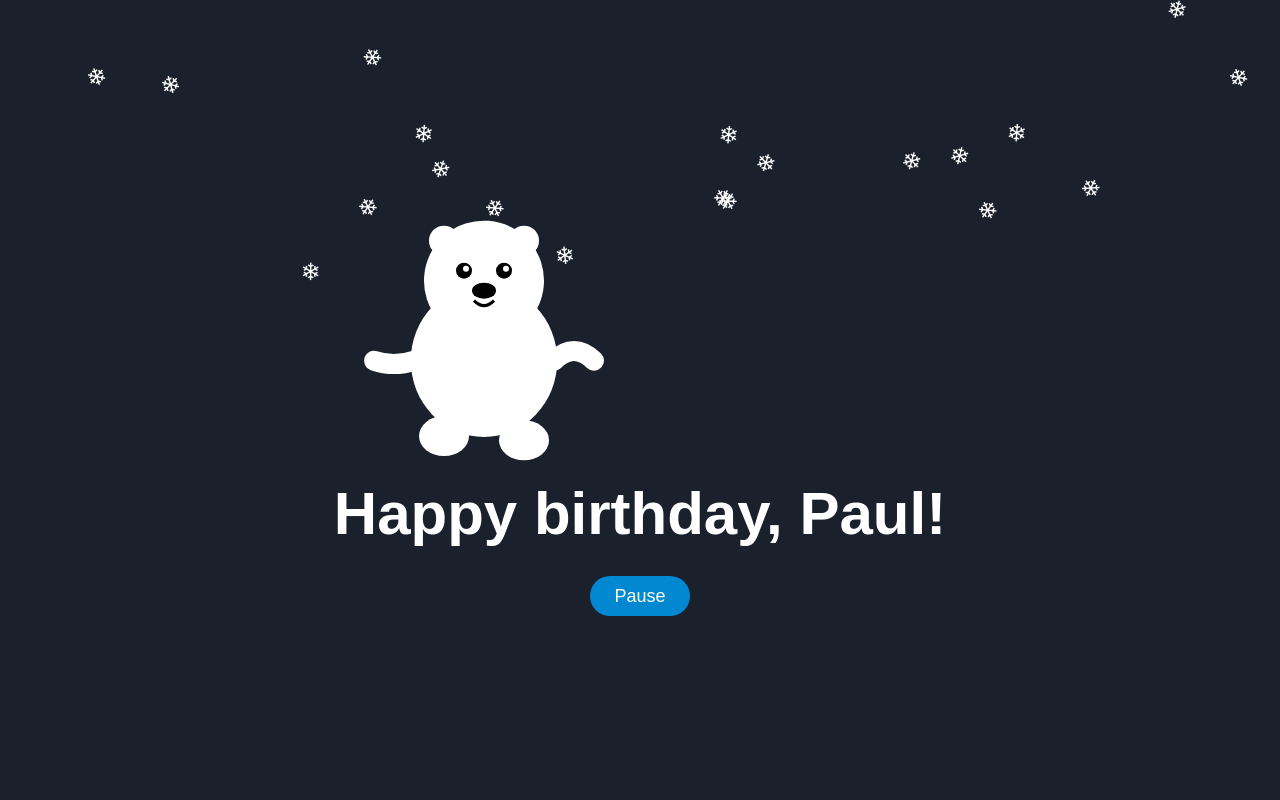
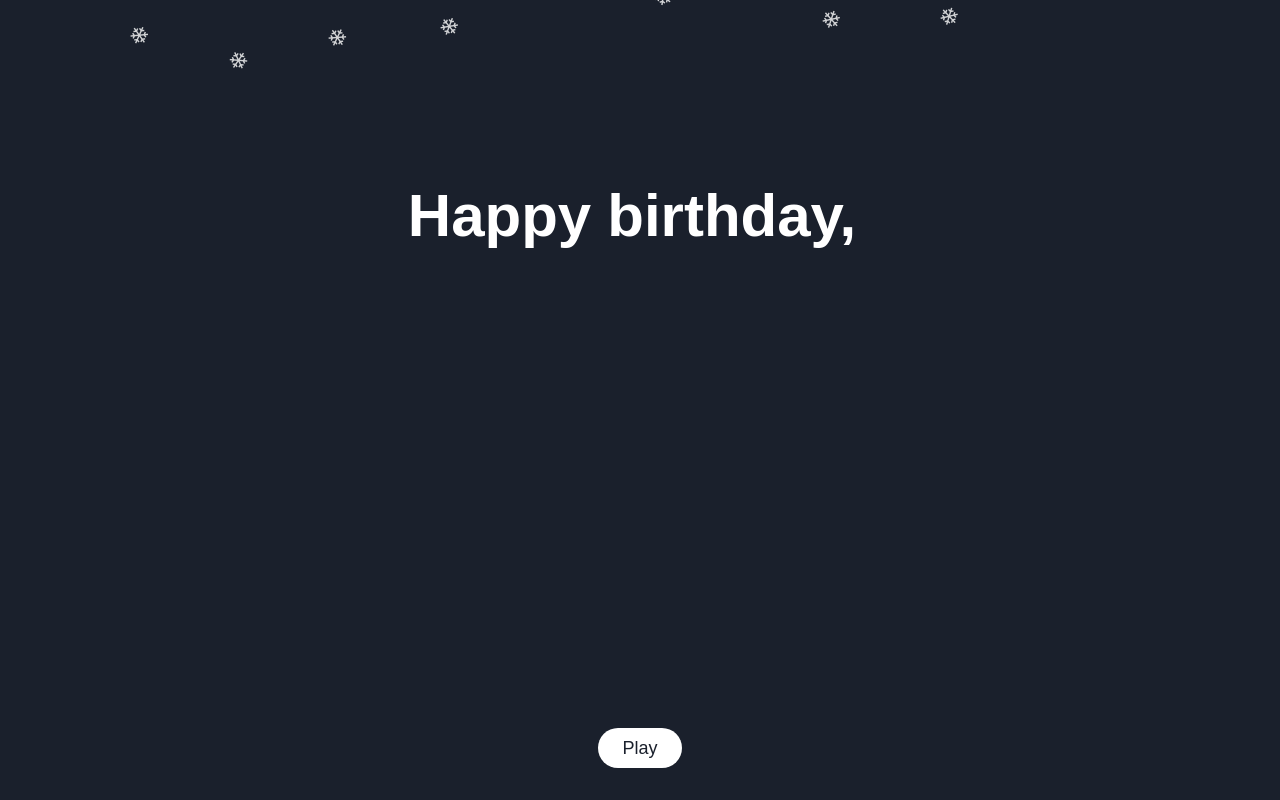
Before and after one commit to Cry0nicS/happy-birthday, a Next.js app: page / in a window 1280 px wide. Both pictures are taken after a click on the button "Play me". Built offline with nearby package versions, Linux system fonts and the light colour scheme.

Commit message:
Happy bday Jarla

```diff
--- a/src/app/layout.tsx
+++ b/src/app/layout.tsx
@@ -14,8 +14,20 @@ const geistMono = localFont({
 });
 
 export const metadata: Metadata = {
-  title: "Create Next App",
-  description: "Generated by create next app",
+  title: "Happy Birthday, Jarla!",
+  description: "A special message to celebrate Jarla's birthday 🎉.",
+  openGraph: {
+    title: "Happy Birthday, Jarla!",
+    description: "A special message to celebrate Jarla's birthday 🎉.",
+    images: [
+      {
+        url: "/banner.webp", // Add this image to the public folder
+        width: 1200,
+        height: 630,
+        alt: "Happy Birthday, Jarla! 🎉",
+      },
+    ],
+  },
 };
 
 export default function RootLayout({
--- a/src/app/page.tsx
+++ b/src/app/page.tsx
@@ -1,11 +1,34 @@
+'use client'
+
+import { useState } from 'react'
 import HeroSection from '@/components/HeroSection'
 import Snowfall from '@/components/Snowfall'
+import PlayButton from '@/components/PlayButton'
 
 export default function Home() {
-  return (
-      <main className="min-h-screen flex items-center justify-center bg-[#1a202c] overflow-hidden relative">
-          <Snowfall/>
-          <HeroSection/>
-      </main>
-  )
+    const [isPlaying, setIsPlaying] = useState(false)
+    const [isMusicPlaying, setIsMusicPlaying] = useState(false)
+
+    return (
+        <main
+            className="min-h-screen flex flex-col items-center justify-center bg-[#1a202c] overflow-hidden relative">
+            {isPlaying && <Snowfall/>}
+            <div className="flex-grow flex items-center justify-center w-full">
+                {isPlaying ? (
+                    <HeroSection isMusicPlaying={isMusicPlaying} setIsMusicPlaying={setIsMusicPlaying}/>
+                ) : (
+                    <PlayButton isPlaying={isPlaying} setIsPlaying={setIsPlaying}/>
+                )}
+            </div>
+            {isPlaying && (
+                <div className="absolute bottom-8 left-0 right-0 flex justify-center">
+                    <PlayButton
+                        isPlaying={isMusicPlaying}
+                        setIsPlaying={setIsMusicPlaying}
+                        label={isMusicPlaying ? "Pause" : "Play"}
+                    />
+                </div>
+            )}
+        </main>
+    )
 }
--- a/src/components/HeroSection.tsx
+++ b/src/components/HeroSection.tsx
@@ -1,31 +1,72 @@
 'use client'
 
-import { useState } from 'react'
-import { motion } from 'framer-motion'
-import PlayButton from './PlayButton'
-import DancingBear from "@/components/DancingBear";
+import { useState, useEffect } from 'react'
+import { motion, AnimatePresence } from 'framer-motion'
+import DancingPolarBear from './DancingPolarBear'
+import { useAudio } from '@/hooks/useAudio'
 
-export default function HeroSection() {
-    const [isPlaying, setIsPlaying] = useState(false)
+const words = ['Happy', 'birthday,', 'Jarla!']
+
+interface HeroSectionProps {
+    isMusicPlaying: boolean;
+    setIsMusicPlaying: (isPlaying: boolean) => void;
+}
+
+export default function HeroSection({ isMusicPlaying, setIsMusicPlaying }: HeroSectionProps) {
+    const [currentWordIndex, setCurrentWordIndex] = useState(-1)
+    const [showBear, setShowBear] = useState(false)
+    const { play, pause } = useAudio('/jarla-bday.mp3')
+
+    useEffect(() => {
+        const wordTimers = words.map((_, index) => {
+            return setTimeout(() => setCurrentWordIndex(index), (index + 1) * 1000)
+        })
+
+        const bearTimer = setTimeout(() => {
+            setShowBear(true)
+            setIsMusicPlaying(true)
+        }, (words.length + 1) * 1000)
+
+        return () => {
+            wordTimers.forEach(clearTimeout)
+            clearTimeout(bearTimer)
+        }
+    }, [setIsMusicPlaying])
+
+    useEffect(() => {
+        if (isMusicPlaying) {
+            play()
+        } else {
+            pause()
+        }
+    }, [isMusicPlaying, play, pause])
 
     return (
-        <div className="text-center z-10">
+        <div className="text-center z-10 relative h-full w-full flex flex-col items-center justify-center">
+            <div className="mb-8 h-24">
+                <AnimatePresence>
+                    {words.map((word, index) => (
+                        currentWordIndex >= index && (
+                            <motion.span
+                                key={word}
+                                className="text-2xl md:text-6xl font-bold text-white mr-4"
+                                initial={{ opacity: 0, y: -50 }}
+                                animate={{ opacity: 1, y: 0 }}
+                                transition={{ duration: 0.5 }}
+                            >
+                                {word}
+                            </motion.span>
+                        )
+                    ))}
+                </AnimatePresence>
+            </div>
             <motion.div
-                initial={{ opacity: 0, scale: 0.5 }}
-                animate={{ opacity: 1, scale: 1 }}
+                initial={{ opacity: 0, y: 300 }}
+                animate={showBear ? { opacity: 1, y: 0 } : {}}
                 transition={{ duration: 0.5 }}
             >
-            <DancingBear />
+                <DancingPolarBear />
             </motion.div>
-            <motion.h1
-                className="text-4xl md:text-6xl font-bold text-background mb-8"
-                initial={{ opacity: 0, y: -20 }}
-                animate={{ opacity: 1, y: 0 }}
-                transition={{ delay: 0.3, duration: 0.5 }}
-            >
-                Happy birthday, Paul!
-            </motion.h1>
-            <PlayButton isPlaying={isPlaying} setIsPlaying={setIsPlaying} />
         </div>
     )
 }
--- a/src/components/PlayButton.tsx
+++ b/src/components/PlayButton.tsx
@@ -1,31 +1,24 @@
 'use client'
 
 import { Button } from '@/components/ui/button'
-import { useAudio } from '@/hooks/useAudio'
 
 interface PlayButtonProps {
     isPlaying: boolean
     setIsPlaying: (isPlaying: boolean) => void
+    label?: string
 }
 
-export default function PlayButton({ isPlaying, setIsPlaying }: PlayButtonProps) {
-    const { play, pause } = useAudio('/happy_birthday_song.mp3')
-
+export default function PlayButton({ isPlaying, setIsPlaying, label = "Play me" }: PlayButtonProps) {
     const handleClick = () => {
-        if (isPlaying) {
-            pause()
-        } else {
-            play()
-        }
         setIsPlaying(!isPlaying)
     }
 
     return (
         <Button
             onClick={handleClick}
-            className="bg-[#0288D1] hover:bg-[#0277BD] text-white px-6 py-3 rounded-full text-lg transition-all duration-300 ease-in-out transform hover:scale-105"
+            className="bg-white text-[#1a202c] hover:bg-gray-200 px-6 py-3 rounded-full text-lg transition-all duration-300 ease-in-out transform hover:scale-105"
         >
-            {isPlaying ? 'Pause' : 'Play me'}
+            {label}
         </Button>
     )
 }
--- a/src/components/Snowfall.tsx
+++ b/src/components/Snowfall.tsx
@@ -5,7 +5,7 @@ import { motion } from 'framer-motion'
 
 const Snowflake = ({ delay }: { delay: number }) => (
     <motion.div
-        className="absolute text-white text-2xl"
+        className="absolute text-white text-opacity-80 text-2xl"
         initial={{ top: "-5%", left: `${Math.random() * 100}%` }}
         animate={{
             top: "105%",
```
Also changed, not shown: public/banner.webp (added), src/components/DancingPolarBear.tsx (line endings or trailing spaces), 1 other file (tests, documents, lock files or other folders).
